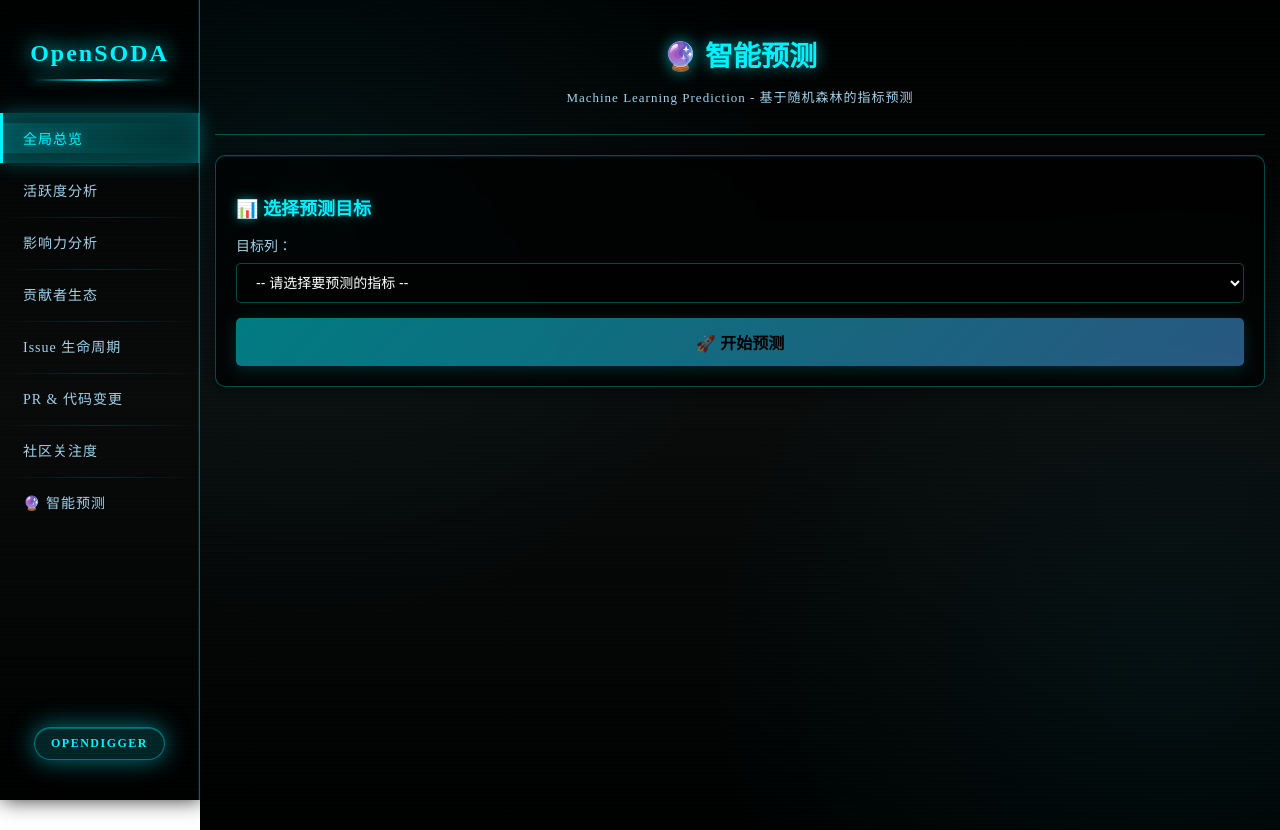
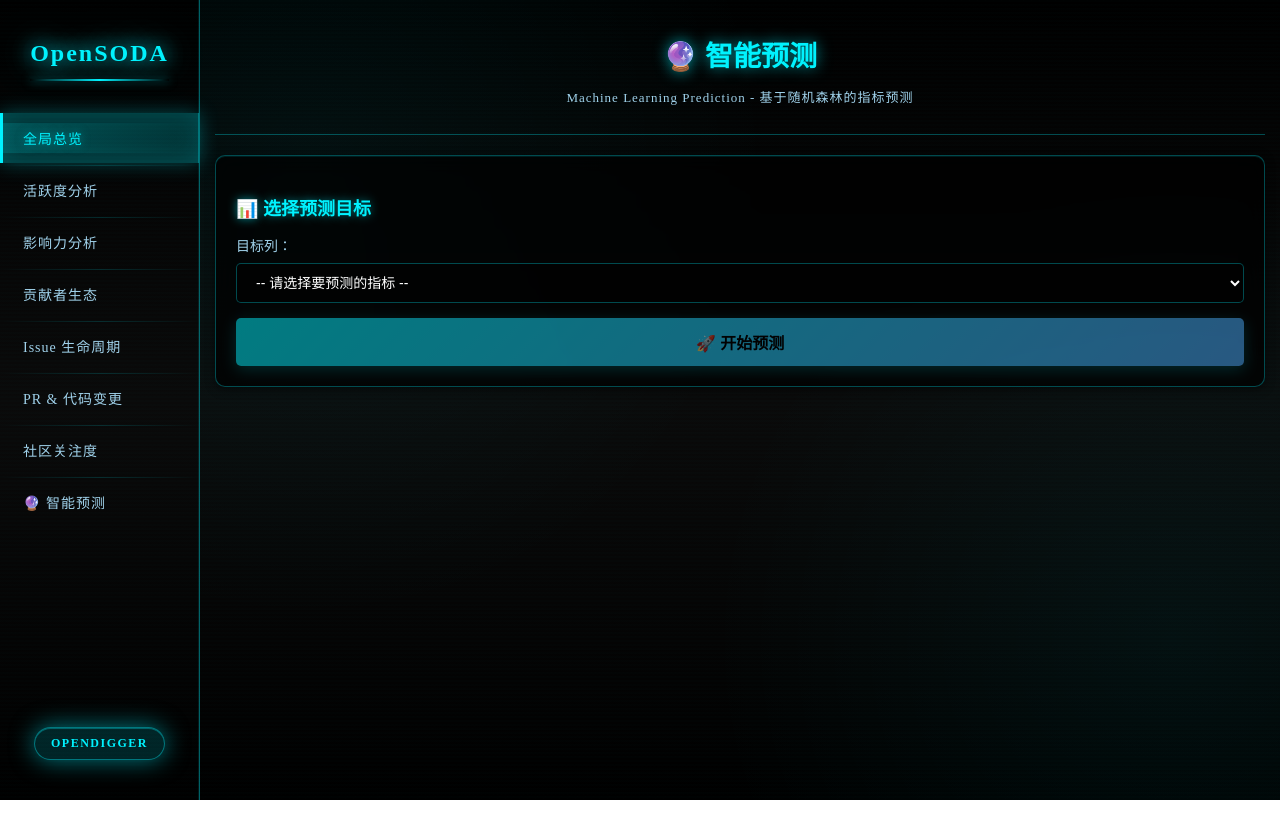
Before and after one commit to HaoJinjin/open-soda, a Vue app: page /home/prediction in a window 1280 px wide. After the commit the page ends 800 px from the top, so only its background shows below. Built offline with nearby package versions, Linux system fonts and the light colour scheme.

Commit message:
style:  调整页面高度，保证不会在最外围出现滚动条

```diff
--- a/src/components/showBorad.vue
+++ b/src/components/showBorad.vue
@@ -1,5 +1,5 @@
 <template>
-  <div class="screen">
+  <div class="screen"  :style="{ height: pageHeight + 'px' }">
     <!-- 紧凑型 Header -->
     <header class="header">
       <div class="header-content">
@@ -136,7 +136,7 @@
   </div>
 </template>
 <script setup lang="ts">
-import { ref, onMounted } from "vue"
+import { ref, onMounted ,onUnmounted} from "vue"
 import * as echarts from "echarts"
 import raw from "@/utils/converted_data.json"
 import { parseMaybeJSON, parseNumber } from "@/utils/parse"
@@ -455,6 +455,21 @@ function renderIssueTrend() {
     }]
   })
 }
+const pageHeight = ref(window.innerHeight)
+// 更新页面高度
+const updatePageHeight = () => {
+  pageHeight.value = window.innerHeight
+  console.log('页面高度更新为：', pageHeight.value)
+}
+
+// 监听窗口大小变化
+onMounted(() => {
+  window.addEventListener('resize', updatePageHeight)
+})
+
+onUnmounted(() => {
+  window.removeEventListener('resize', updatePageHeight)
+})
 </script>
 <style scoped>
 .screen {
@@ -464,13 +479,14 @@ function renderIssueTrend() {
     radial-gradient(circle at 90% 80%, rgba(0, 242, 254, 0.05) 0%, transparent 40%),
     linear-gradient(180deg, #000000 0%, #0a0a0a 50%, #000000 100%);
   width: 100%;
-  height: 97vh;
+  /* height: 97vh; */
   padding: 15px;
   color: #fff;
-  overflow: hidden;
+  overflow-y: auto;
   position: relative;
   display: flex;
   flex-direction: column;
+  box-sizing: border-box  ;
 }
 
 .screen::before {
--- a/src/views/Prediction.vue
+++ b/src/views/Prediction.vue
@@ -1,5 +1,5 @@
 <template>
-  <div class="prediction-page">
+  <div class="prediction-page" :style="{ height: pageHeight + 'px' }">
     <header class="page-header">
       <h1 class="page-title">🔮 智能预测</h1>
       <p class="page-subtitle">Machine Learning Prediction - 基于随机森林的指标预测</p>
@@ -130,13 +130,14 @@
 </template>
 
 <script setup lang="ts">
-import { ref } from 'vue'
+import { ref, onMounted, onUnmounted } from 'vue'
 import axios from 'axios'
 
 const selectedColumn = ref('')
 const loading = ref(false)
 const error = ref('')
 const predictionResult = ref<any>(null)
+const pageHeight = ref(window.innerHeight)
 
 // 可用的列（根据你的数据集）
 const availableColumns = [
@@ -167,11 +168,28 @@ const startPrediction = async () => {
     loading.value = false
   }
 }
+
+// 更新页面高度
+const updatePageHeight = () => {
+  pageHeight.value = window.innerHeight
+  console.log('页面高度更新为：', pageHeight.value)
+}
+
+// 监听窗口大小变化
+onMounted(() => {
+  window.addEventListener('resize', updatePageHeight)
+})
+
+onUnmounted(() => {
+  window.removeEventListener('resize', updatePageHeight)
+})
 </script>
 
 <style scoped>
 .prediction-page {
   width: 100%;
+  display: flex;
+  flex-direction: column;
   background: #000000;
   background-image:
     radial-gradient(circle at 10% 20%, rgba(0, 242, 254, 0.05) 0%, transparent 40%),
@@ -181,7 +199,26 @@ const startPrediction = async () => {
   color: #fff;
   overflow-y: auto;
   position: relative;
-  min-height: 100vh;
+  box-sizing: border-box;
+}
+
+
+.prediction-page::-webkit-scrollbar {
+  width: 6px;
+}
+
+.prediction-page::-webkit-scrollbar-track {
+  background: rgba(0, 0, 0, 0.2);
+  border-radius: 3px;
+}
+
+.prediction-page::-webkit-scrollbar-thumb {
+  background: rgba(0, 242, 254, 0.3);
+  border-radius: 3px;
+}
+
+.prediction-page::-webkit-scrollbar-thumb:hover {
+  background: rgba(0, 242, 254, 0.5);
 }
 
 .prediction-page::before {
```
